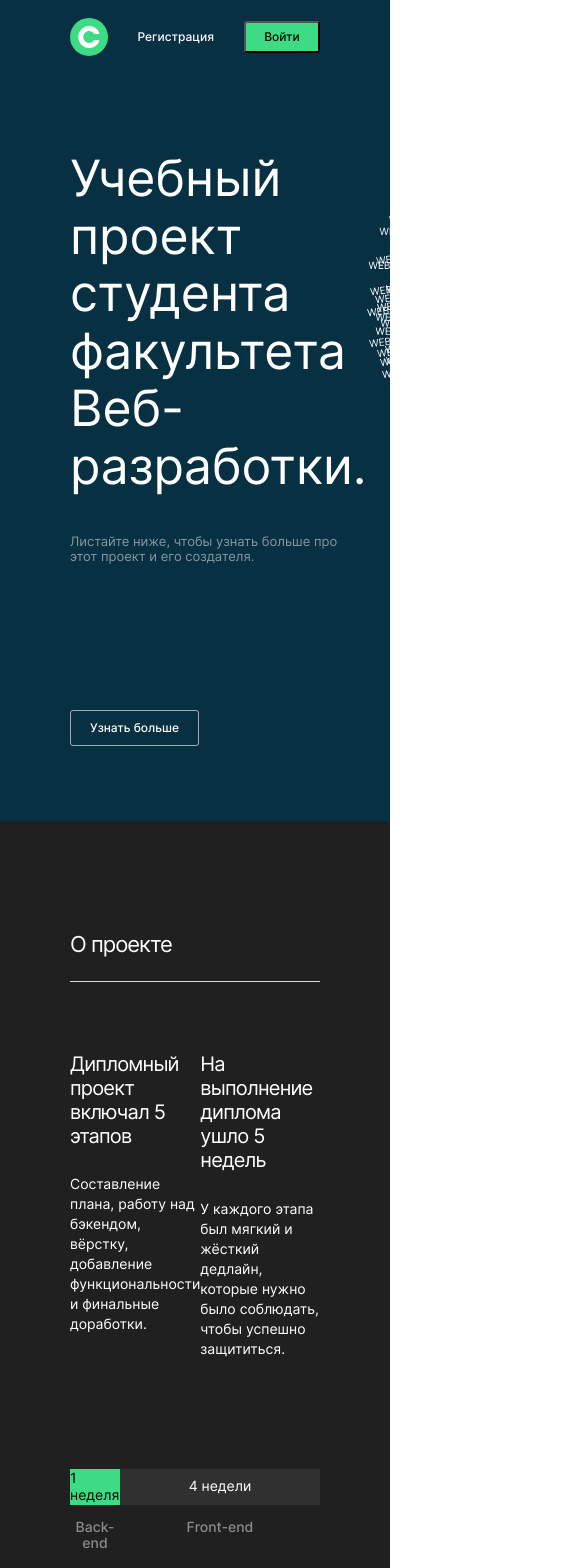
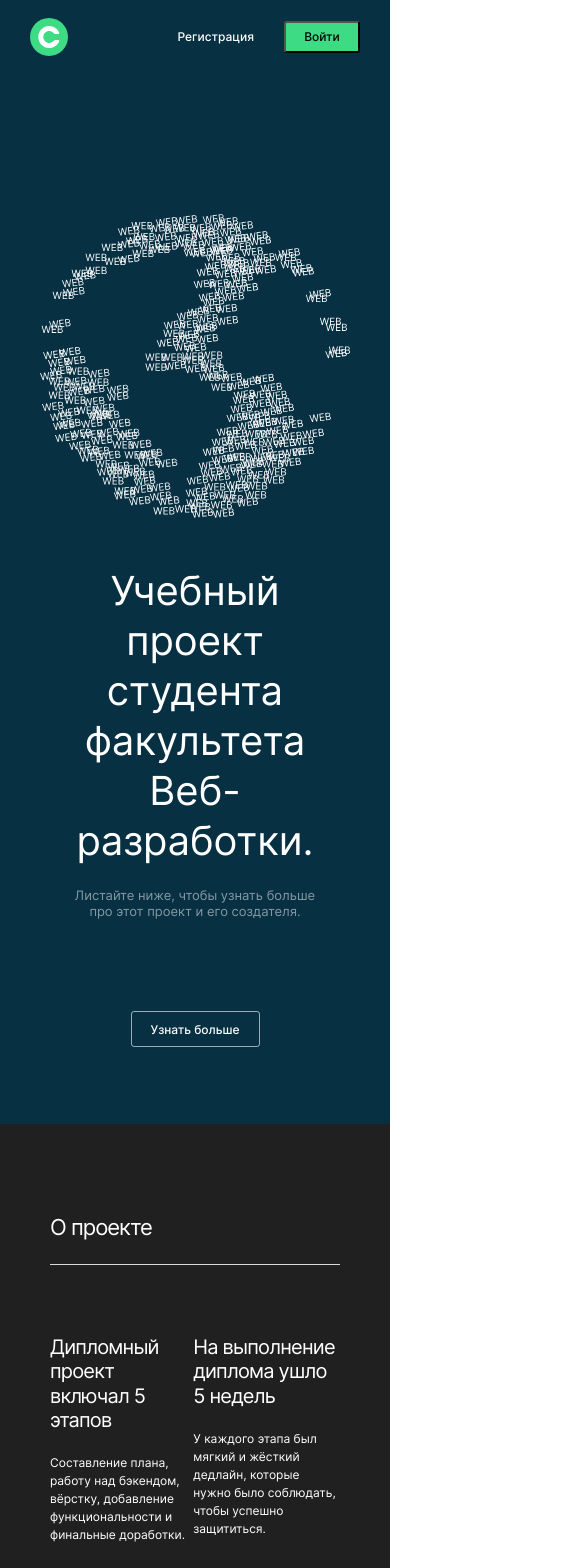
Before and after one commit to VeneraNechaeva/movies-explorer-frontend, a React (Create React App) app: page / in a window 390 px wide. Shown: the top 1568 px of the page, 585 px wide, since content can reach past the window. Built offline with nearby package versions, Linux system fonts and the light colour scheme.

Commit message:
feat: добавить адаптив для экрана 768

```diff
--- a/src/components/AboutMe/AboutMe.css
+++ b/src/components/AboutMe/AboutMe.css
@@ -61,3 +61,38 @@
     max-height: 327px;
     border-radius: 10px;
 }
+
+@media screen and (max-width: 800px) {
+    .about-me {
+        padding-top: 90px;
+    }
+
+    .about-me__container {
+        padding-top: 68px;
+    }
+
+    .about-me__name {
+        font-size: 40px;
+        line-height: 40px;
+    }
+
+    .about-me__profession {
+        margin-top: 16px;
+        font-size: 12px;
+        line-height: 18px;
+    }
+
+    .about-me__info {
+        margin-top: 20px;
+        margin-bottom: 87px;
+        font-size: 12px;
+        line-height: 18px;
+        max-width: 360px;
+    }
+
+    .about-me__avatar {
+        min-width: 255px;
+        max-height: 307px;
+        border-radius: 10px;
+    }
+}
--- a/src/components/AboutProject/AboutProject.css
+++ b/src/components/AboutProject/AboutProject.css
@@ -86,3 +86,25 @@
     font-size: 14px;
     text-align: center;
 }
+
+@media screen and (max-width: 800px) {
+    .about-roject {
+        padding-top: 90px;
+        padding-bottom: 90px;
+    }
+
+    .about-roject__subtitle {
+        margin: 0;
+        margin-top: 22px;
+        font-size: 12px;
+        line-height: 18px;
+    }
+
+    .about-roject__text-container {
+        padding-bottom: 93px;
+    }
+
+    .about-roject__timeline {
+        grid-template-columns: 21% 79%;
+    }
+}
--- a/src/components/App/App.css
+++ b/src/components/App/App.css
@@ -24,8 +24,19 @@
   padding-left: 70px;
 }
 
-  /* @media screen and (max-width: 600px) {
-    .page__container {
-      padding-top: 28px;
+.page__padding_min {
+  padding-right: 70px;
+  padding-left: 70px;
 }
-  } */
+
+@media screen and (max-width: 800px) {
+  .page__padding {
+    padding-right: 50px;
+    padding-left: 50px;
+  }
+
+  .page__padding_min {
+    padding-right: 30px;
+    padding-left: 30px;
+  }
+}
--- a/src/components/Footer/Footer.css
+++ b/src/components/Footer/Footer.css
@@ -14,7 +14,7 @@
 
 .footer__copyright {
     border-top: 1px solid rgba(66, 66, 66, 1);
-    padding-top: 20px;
+    padding-top: 23px;
     display: flex;
     justify-content: space-between;
 }
--- a/src/components/Footer/Footer.js
+++ b/src/components/Footer/Footer.js
@@ -6,7 +6,7 @@ function Footer() {
     let date = new Date().getFullYear();
 
     return (
-        <section className="footer page__padding">
+        <section className="footer page__padding_min">
             <h2 className="footer__title">Учебный проект Яндекс.Практикум х BeatFilm.</h2>
             <div className="footer__copyright">
                 <p className="footer__date">© {date}</p>
--- a/src/components/Header/Header.js
+++ b/src/components/Header/Header.js
@@ -3,7 +3,7 @@ import headerLogo from '../Vector-header-logo.svg';
 function Header() {
 
 return (
-    <header className="header page__padding">
+    <header className="header page__padding_min">
         <img
             className="header__logo"
             src={headerLogo}
--- a/src/components/Portfolio/Portfolio.css
+++ b/src/components/Portfolio/Portfolio.css
@@ -56,3 +56,14 @@
     background-position: center;
     background-repeat: no-repeat;
 }
+
+@media screen and (max-width: 800px) {
+    .portfolio {
+        padding-top: 90px;
+        padding-bottom: 92px;
+    }
+
+    .portfolio__link-text {
+        letter-spacing: -2.3px;
+    }
+}
--- a/src/components/Promo/Promo.css
+++ b/src/components/Promo/Promo.css
@@ -8,7 +8,6 @@
 .promo__container {
   display: flex;
   justify-content: space-between;
-
 }
 
 .promo__text-container {
@@ -53,15 +52,49 @@
 }
 
 .promo__logo {
-  /* max-width: 310px;
-  min-height: 304px; */
   width: 310px;
   height: 304px;
 }
 
+@media screen and (max-width: 800px) {
+  .promo {
+    padding-top: 140px;
+    padding-bottom: 77px;
+  }
 
-/* @media screen and (max-width: 600px) {
-    .promo {
-      padding-top: 28px;
-    }
-  } */
+  .promo__container {
+    display: flex;
+    flex-direction: column;
+    align-items: center;
+  }
+
+  .promo__logo {
+    margin-bottom: 48px;
+    order: 1;
+  }
+
+  .promo__text-container {
+    order: 2;
+    display: flex;
+    flex-direction: column;
+    align-items: center;
+    justify-content: center;
+  }
+
+  .promo__title {
+    font-size: 40px;
+    text-align: center;
+    line-height: 50px;
+  }
+
+  .promo__subtitle {
+    text-align: center;
+    max-width: 260px;
+    margin-top: 22px;
+    line-height: 15.73px;
+  }
+
+  .promo__button {
+    margin-top: 92px;
+  }
+}
--- a/src/components/Techs/Techs.css
+++ b/src/components/Techs/Techs.css
@@ -66,7 +66,23 @@
     font-size: 14px;
 }
 
-@media screen and (max-width: 760px) {
+@media screen and (max-width: 800px) {
+    .techs {
+        padding-top: 91px;
+        padding-bottom: 90px;
+    }
+
+    .techs__title {
+        margin-top: 80px;
+    }
+
+    .techs__subtitle {
+        padding-top: 22px;
+        padding-bottom: 83px;
+        font-size: 12px;
+        line-height: 18px;
+    }
+
     .techs__list {
         grid-template-columns: 84px 84px 84px 84px 84px 84px 84px;
     }
@@ -74,6 +90,10 @@
     .techs__element {
         width: 84px;
         height: 57px;
+    }
+
+    .techs__element-text {
+        font-size: 12px;
     }
 }
 
```
Lines whose indentation alone changed are shown as unchanged.
